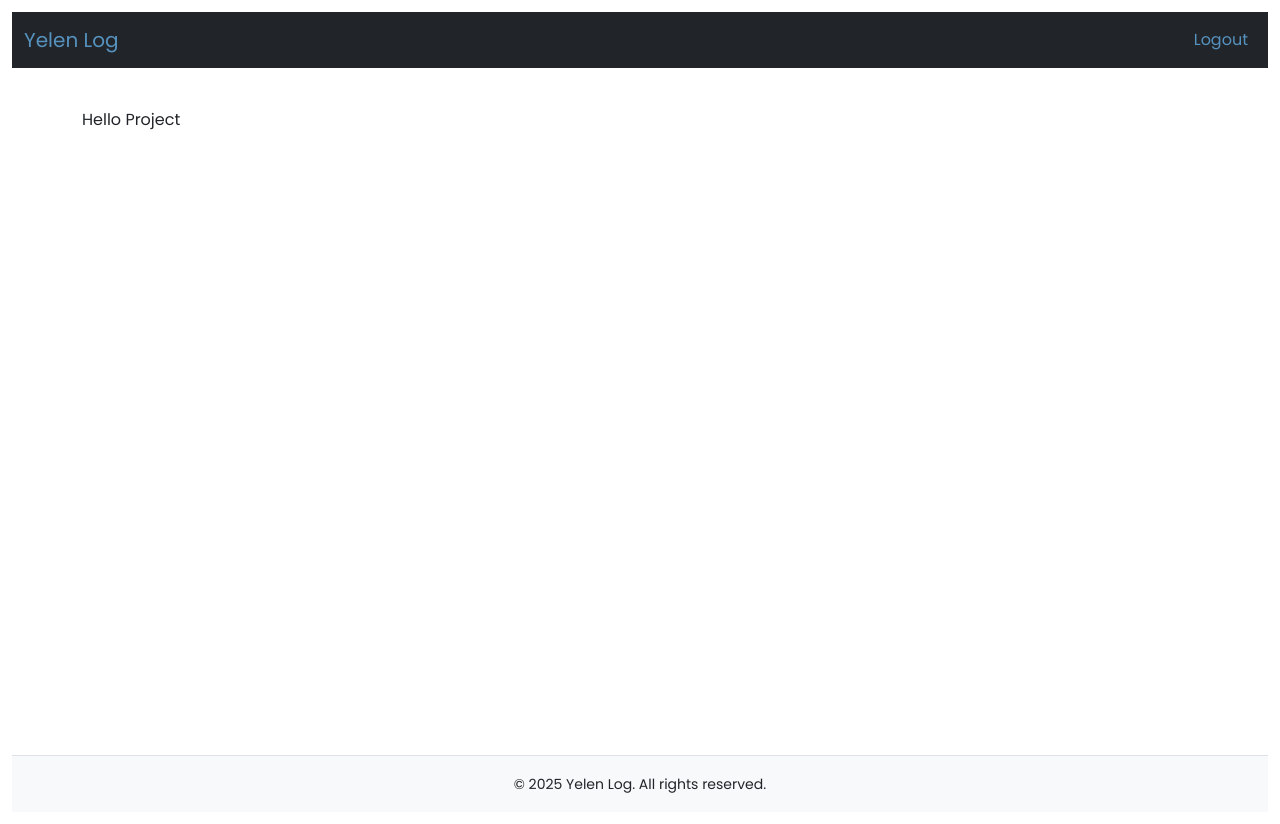
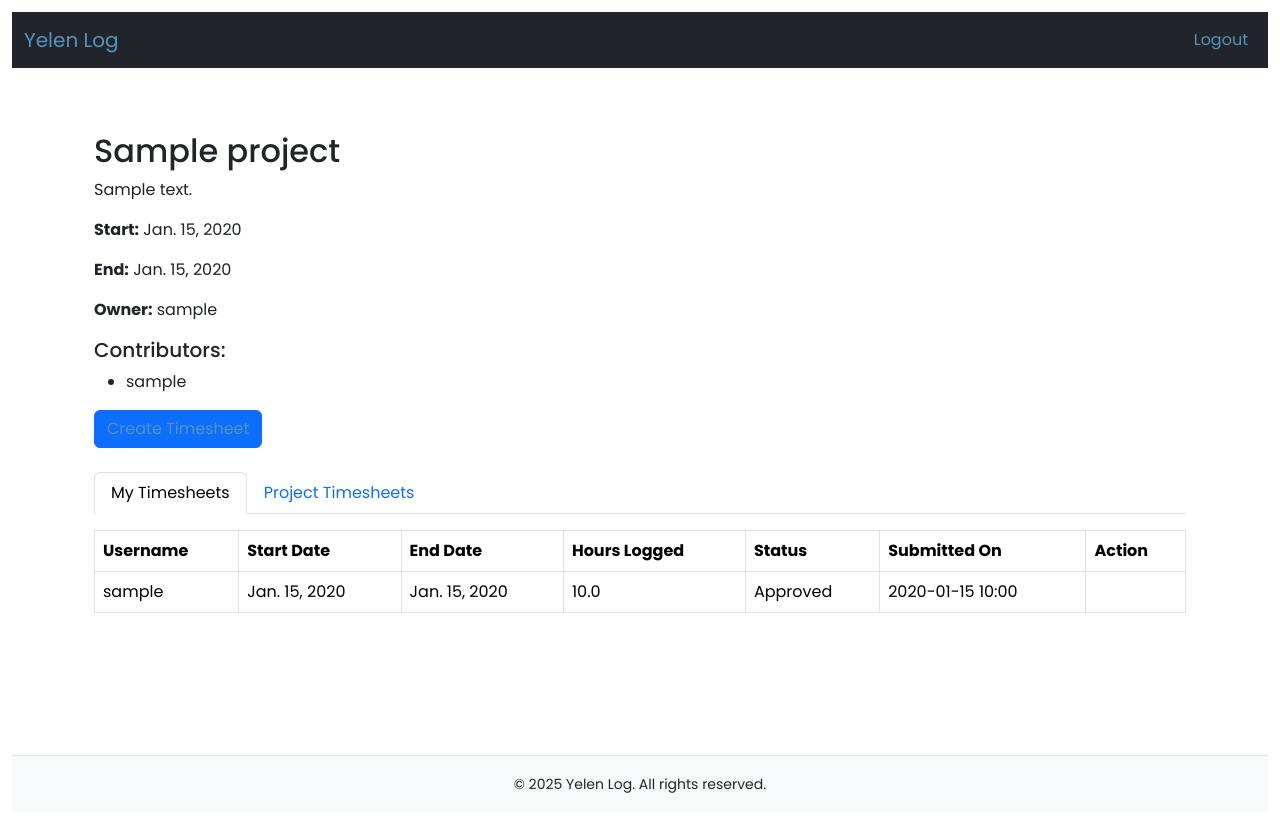
Before and after one commit to demetermarcell/ci-yelen-log, a Django app: a page that uses timesheets/templates/timesheets/project_view.html in a window 1280 px wide. Run offline with Django 4.2, Linux system fonts and the light colour scheme; a user stored in the database is signed in; tables that the repository leaves empty hold one stand-in row (values such as "Sample post").

Commit message:
Add raw project view, timesheet table and view

```diff
--- a/timesheets/templates/timesheets/project_view.html
+++ b/timesheets/templates/timesheets/project_view.html
@@ -1,8 +1,45 @@
-{% extends 'base.html' %}
+{% extends "base.html" %}
 {% block content %}
-{% load static %}
+<div class="container mt-4">
+    <h2>{{ project.name }}</h2>
+    <p>{{ project.description | safe }}</p>
+    <p><strong>Start:</strong> {{ project.start_date }}</p>
+    <p><strong>End:</strong> {{ project.end_date|default:"—" }}</p>
+    <p><strong>Owner:</strong> {{ project.owner.username }}</p>
 
-<div>
-    <p>Hello Project </p>
+    {% if is_owner %}
+        <h5>Contributors:</h5>
+        <ul>
+            {% for contributor in contributors %}
+                <li>{{ contributor.username }}</li>
+            {% empty %}
+                <li>No contributors</li>
+            {% endfor %}
+        </ul>
+    {% endif %}
+
+    <a href="#" class="btn btn-primary mb-4">Create Timesheet</a>
+
+    <ul class="nav nav-tabs" id="timesheetTabs" role="tablist">
+        <li class="nav-item" role="presentation">
+            <button class="nav-link active" id="my-ts-tab" data-bs-toggle="tab" data-bs-target="#my-ts" type="button" role="tab">My Timesheets</button>
+        </li>
+        {% if is_owner %}
+        <li class="nav-item" role="presentation">
+            <button class="nav-link" id="project-ts-tab" data-bs-toggle="tab" data-bs-target="#project-ts" type="button" role="tab">Project Timesheets</button>
+        </li>
+        {% endif %}
+    </ul>
+
+    <div class="tab-content pt-3" id="timesheetTabsContent">
+        <div class="tab-pane fade show active" id="my-ts" role="tabpanel">
+            {% include "timesheets/timesheet_table.html" with timesheets=my_timesheets %}
+        </div>
+        {% if is_owner %}
+        <div class="tab-pane fade" id="project-ts" role="tabpanel">
+            {% include "timesheets/timesheet_table.html" with timesheets=project_timesheets %}
+        </div>
+        {% endif %}
+    </div>
 </div>
 {% endblock %}
--- /dev/null
+++ b/timesheets/templates/timesheets/timesheet_table.html
@@ -0,0 +1,36 @@
+<table class="table table-bordered table-hover">
+    <thead>
+        <tr>
+            <th>Username</th>
+            <th>Start Date</th>
+            <th>End Date</th>
+            <th>Hours Logged</th>
+            <th>Status</th>
+            <th>Submitted On</th>
+            <th>Action</th>
+        </tr>
+    </thead>
+    <tbody>
+        {% for ts in timesheets %}
+        <tr>
+            <td>{{ ts.user.username }}</td>
+            <td>{{ ts.start_date }}</td>
+            <td>{{ ts.end_date }}</td>
+            <td>{{ ts.total_hours_logged }}</td>
+            <td>{{ ts.get_status_display }}</td>
+            <td>{{ ts.submitted_on|date:"Y-m-d H:i" }}</td>
+            <td>
+                {% if ts.status == 'draft' %}
+                    <a href="{% url 'timesheet_view' ts.slug %}" class="btn btn-sm btn-warning">Edit</a>
+                {% elif ts.status in 'submitted rejected' %}
+                    <a href="{% url 'timesheet_view' ts.slug %}" class="btn btn-sm btn-primary">View</a>
+                {% endif %}
+            </td>
+        </tr>
+        {% empty %}
+        <tr>
+            <td colspan="7">No timesheets available.</td>
+        </tr>
+        {% endfor %}
+    </tbody>
+</table>
--- /dev/null
+++ b/timesheets/templates/timesheets/timesheet_view.html
@@ -0,0 +1,6 @@
+{% extends "base.html" %}
+{% block content %}
+<div>
+    Timesheet View for {{ timesheet.slug}}.
+</div>
+{% endblock %}
--- a/timesheets/urls.py
+++ b/timesheets/urls.py
@@ -4,4 +4,6 @@
 urlpatterns = [
     path('', views.projects_dashboard, name='projects_dashboard'),
     path('project/<slug:slug>/', views.project_view, name='project_view'),
+    path('timesheet/<slug:slug>/', views.timesheet_view, name='timesheet_view'),
+
 ]
--- a/timesheets/views.py
+++ b/timesheets/views.py
@@ -1,6 +1,6 @@
 from django.contrib.auth.decorators import login_required
 from django.shortcuts import render, get_object_or_404
-from .models import Project
+from .models import Project, Timesheet
 
 
 # Create your views here.
@@ -8,7 +8,7 @@
 def projects_dashboard(request):
     user = request.user
     owned_projects = Project.objects.filter(owner=user)
-    assigned_projects = Project.objects.filter(contributors=user).exclude(owner=user)
+    assigned_projects = Project.objects.filter(contributors=user)
 
     context = {
         'owned_projects': owned_projects,
@@ -21,4 +21,35 @@
 @login_required
 def project_view(request, slug):
     project = get_object_or_404(Project, slug=slug)
-    return render(request, 'timesheets/project_view.html', {'project': project})
+    is_owner = request.user == project.owner
+
+    # Timesheets by user for this project
+    my_timesheets = Timesheet.objects.filter(
+        user=request.user, project=project
+    ).order_by('-start_date')
+
+    # All project timesheets, only visible to owner
+    project_timesheets = Timesheet.objects.filter(
+        project=project,
+        status__in=['submitted', 'approved', 'rejected']
+    ).order_by('-submitted_on') if is_owner else None
+
+    contributors = project.contributors.all() if is_owner else None
+
+    context = {
+        'project': project,
+        'is_owner': is_owner,
+        'contributors': contributors,
+        'my_timesheets': my_timesheets,
+        'project_timesheets': project_timesheets,
+    }
+    return render(request, 'timesheets/project_view.html', context)
+
+
+@login_required
+def timesheet_view(request, slug):
+    timesheet = get_object_or_404(Timesheet, slug=slug)
+
+    return render(request, 'timesheets/timesheet_view.html', {
+        'timesheet': timesheet,
+    })
```
